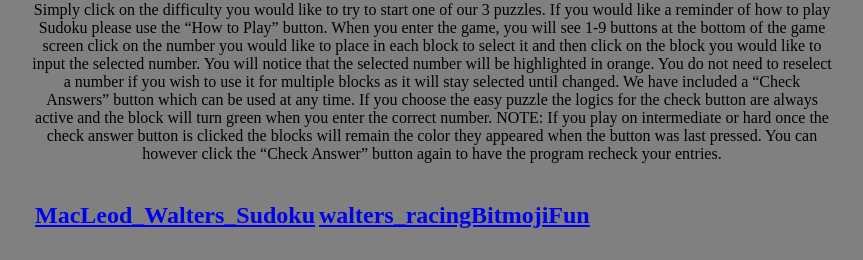
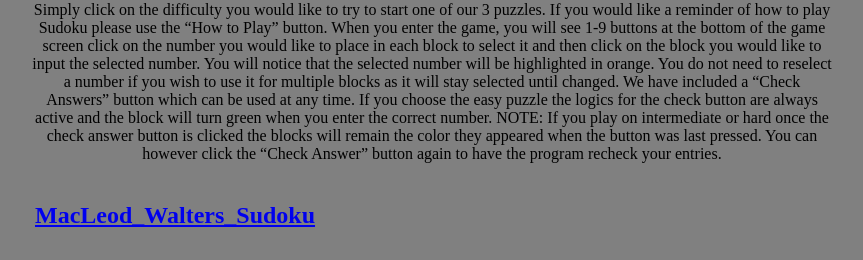
Before and after one commit to DerrienWalters/DerrienWalters.github.io, a plain HTML site: page FinalProject.html in a window 1280 px wide. Shown: the part 543-803 px from the top of the page, without its empty margins (208-1071 px from the left). Drawn offline with Linux system fonts and the light colour scheme; a script that the page names is missing.

Commit message:
Update FinalProject.html

```diff
--- a/FinalProject.html
+++ b/FinalProject.html
@@ -38,7 +38,7 @@
       <table>
         <tr>
       <td><h2><a href="https://www.khanacademy.org/computer-programming/macleod_walters_sudoku/5426285888094208">MacLeod_Walters_Sudoku</a></h2><script src="https://www.khanacademy.org/computer-programming/macleod_walters_sudoku/5426285888094208/embed.js?editor=no&buttons=no&author=no&embed=yes"></script></td>
-    <td><h2><a href="https://www.khanacademy.org/computer-programming/walters_racingbitmojifun/6544245145419776">walters_racingBitmojiFun</a></h2><script width="100" src="https://www.khanacademy.org/computer-programming/walters_racingbitmojifun/6544245145419776/embed.js?editor=no&buttons=no&author=no&embed=yes"></script></td>
+    <td></td>
         </tr>
       </table>
         </div>
```
